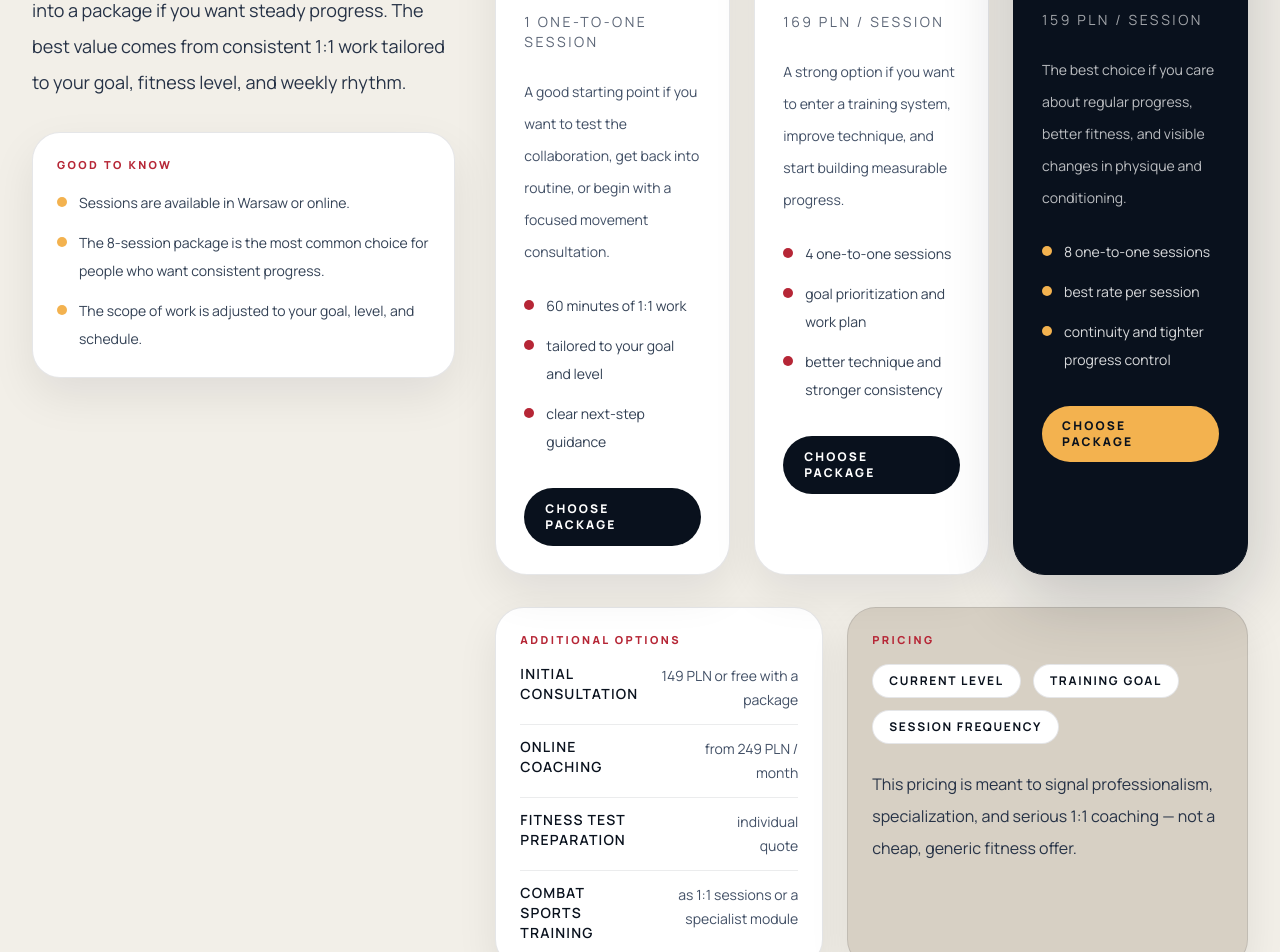
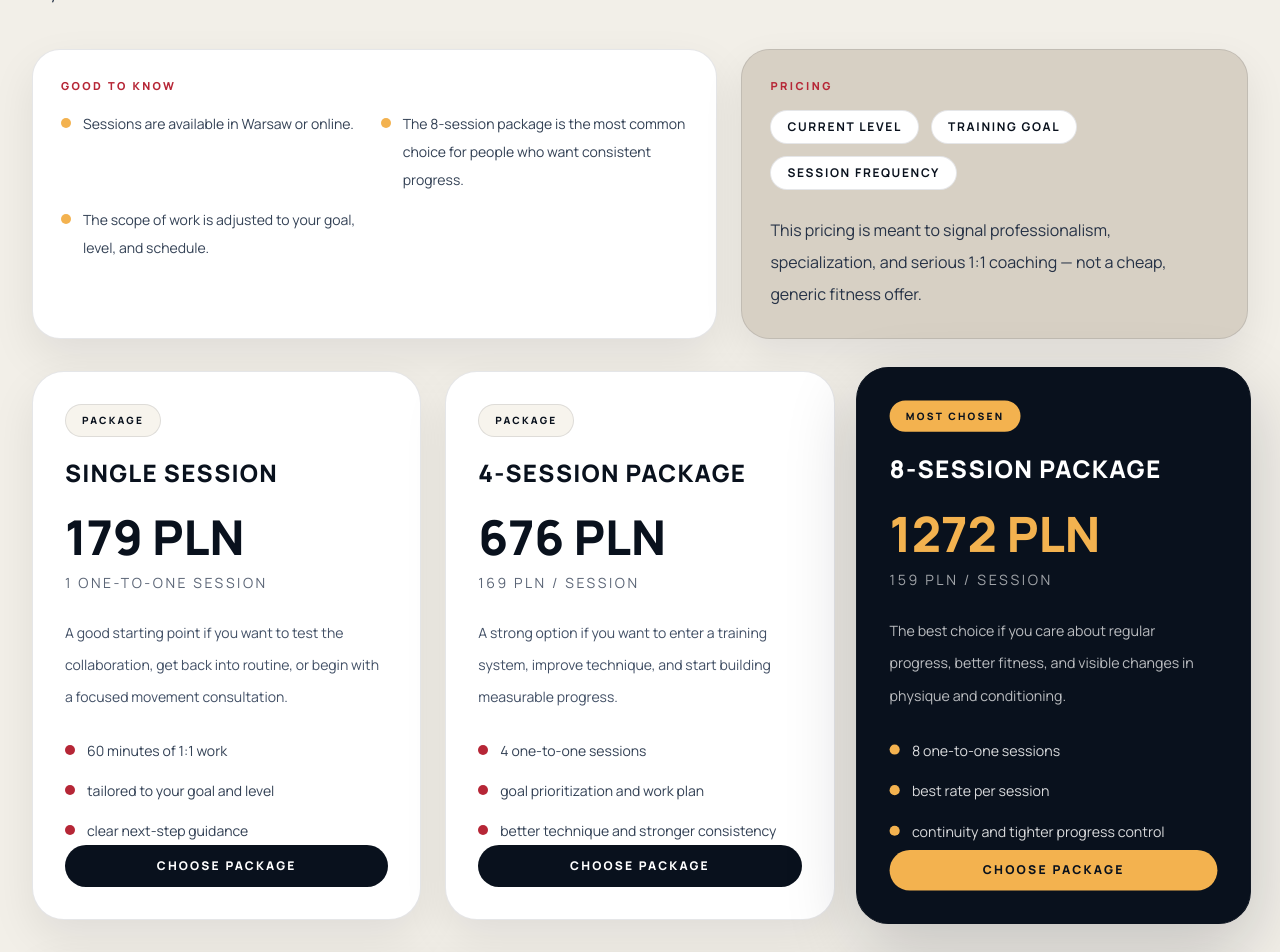
Before and after one commit to zombinator1/ZombiStackPortfolio, a Next.js app: page /demos/personal-trainer/en in a window 1280 px wide. Shown: the part 3740-4692 px from the top of the page. Built offline with nearby package versions, Linux system fonts and the light colour scheme; no server answers.

Commit message:
refactor: widen pricing cards layout

```diff
--- a/src/app/demos/personal-trainer/[lang]/page.tsx
+++ b/src/app/demos/personal-trainer/[lang]/page.tsx
@@ -316,17 +316,18 @@ function PricingSection({ dict }: { dict: Dict }) {
   return (
     <section id="pricing" className="bg-[#f2efe8] py-20 text-[#09111d] sm:py-24">
       <div className="mx-auto max-w-7xl px-4 sm:px-6 lg:px-8">
-        <div className="grid gap-10 lg:grid-cols-[0.72fr_1.28fr] lg:items-start">
-          <div className="lg:sticky lg:top-28">
+        <div className="max-w-4xl">
           <p className="text-[11px] font-extrabold uppercase tracking-[0.24em] text-[#b62636]">{dict.pricing.label}</p>
           <h2 className="mt-4 [font-family:var(--font-display)] text-5xl uppercase leading-[0.92] tracking-[0.04em] sm:text-6xl">
             {dict.pricing.heading}
           </h2>
-            <p className="mt-6 max-w-xl text-lg leading-9 text-[#263246]">{dict.pricing.body}</p>
+          <p className="mt-6 max-w-3xl text-lg leading-9 text-[#263246]">{dict.pricing.body}</p>
+        </div>
 
-            <div className="mt-8 rounded-[1.75rem] border border-[#09111d]/10 bg-white p-6 shadow-[0_18px_45px_rgba(9,17,29,0.08)]">
+        <div className="mt-10 grid gap-6 lg:grid-cols-[1.15fr_0.85fr]">
+          <div className="rounded-[1.75rem] border border-[#09111d]/10 bg-white p-6 shadow-[0_18px_45px_rgba(9,17,29,0.08)] lg:p-7">
             <p className="text-[11px] font-extrabold uppercase tracking-[0.22em] text-[#b62636]">{dict.pricing.notesLabel}</p>
-              <ul className="mt-4 space-y-3">
+            <ul className="mt-4 grid gap-3 md:grid-cols-2">
               {dict.pricing.notes.map((item) => (
                 <li key={item} className="flex items-start gap-3 text-sm leading-7 text-[#334155]">
                   <span className="mt-2 h-2.5 w-2.5 shrink-0 rounded-full bg-[#f3b24f]" />
@@ -335,14 +336,25 @@ function PricingSection({ dict }: { dict: Dict }) {
               ))}
             </ul>
           </div>
+
+          <div className="rounded-[1.8rem] border border-[#09111d]/10 bg-[#d7d0c4] p-6 shadow-[0_16px_40px_rgba(9,17,29,0.08)] lg:p-7">
+            <p className="text-[11px] font-extrabold uppercase tracking-[0.22em] text-[#b62636]">{dict.pricing.label}</p>
+            <div className="mt-4 flex flex-wrap gap-3">
+              {dict.pricing.factors.map((item) => (
+                <span key={item} className="rounded-full border border-[#09111d]/10 bg-white px-4 py-2 text-xs font-bold uppercase tracking-[0.14em] text-[#09111d]">
+                  {item}
+                </span>
+              ))}
+            </div>
+            <p className="mt-6 text-base leading-8 text-[#263246]">{dict.pricing.positioning}</p>
+          </div>
         </div>
 
-          <div>
-            <div className="grid gap-6 xl:grid-cols-3">
+        <div className="mt-8 grid gap-6 lg:grid-cols-3">
           {dict.pricing.plans.map((plan) => (
             <article
               key={plan.name}
-                  className={`relative flex h-full flex-col overflow-hidden rounded-[2rem] border p-7 shadow-[0_18px_45px_rgba(9,17,29,0.08)] transition duration-300 hover:-translate-y-1 ${plan.featured ? 'border-[#09111d] bg-[#09111d] text-white shadow-[0_24px_70px_rgba(9,17,29,0.2)]' : 'border-[#09111d]/10 bg-white text-[#09111d]'}`}
+              className={`relative flex h-full min-h-[33rem] flex-col overflow-hidden rounded-[2rem] border p-8 shadow-[0_18px_45px_rgba(9,17,29,0.08)] transition duration-300 hover:-translate-y-1 ${plan.featured ? 'border-[#09111d] bg-[#09111d] text-white shadow-[0_24px_70px_rgba(9,17,29,0.2)] lg:scale-[1.015]' : 'border-[#09111d]/10 bg-white text-[#09111d]'}`}
             >
               {plan.featured ? (
                 <span className="mb-5 inline-flex w-fit rounded-full bg-[#f3b24f] px-4 py-2 text-[10px] font-extrabold uppercase tracking-[0.22em] text-[#09111d]">
@@ -357,7 +369,7 @@ function PricingSection({ dict }: { dict: Dict }) {
               <h3 className="text-2xl font-extrabold uppercase tracking-[0.05em]">{plan.name}</h3>
               <div className={`mt-6 text-5xl font-black leading-none ${plan.featured ? 'text-[#f3b24f]' : 'text-[#09111d]'}`}>{plan.price}</div>
               <p className={`mt-3 text-sm uppercase tracking-[0.18em] ${plan.featured ? 'text-white/62' : 'text-[#5b6576]'}`}>{plan.details}</p>
-                  <p className={`mt-6 text-sm leading-8 ${plan.featured ? 'text-white/72' : 'text-[#425066]'}`}>{plan.description}</p>
+              <p className={`mt-6 max-w-[28rem] text-sm leading-8 ${plan.featured ? 'text-white/72' : 'text-[#425066]'}`}>{plan.description}</p>
 
               <ul className="mt-6 space-y-3">
                 {plan.points.map((point) => (
@@ -370,7 +382,7 @@ function PricingSection({ dict }: { dict: Dict }) {
 
               <a
                 href="#kontakt"
-                    className={`mt-8 inline-flex items-center justify-center rounded-full px-5 py-3 text-xs font-extrabold uppercase tracking-[0.18em] transition hover:-translate-y-0.5 ${plan.featured ? 'bg-[#f3b24f] text-[#09111d] hover:bg-[#ffbf5f]' : 'border border-[#09111d]/12 bg-[#09111d] text-white hover:bg-[#122038]'}`}
+                className={`mt-auto inline-flex items-center justify-center rounded-full px-5 py-3 text-xs font-extrabold uppercase tracking-[0.18em] transition hover:-translate-y-0.5 ${plan.featured ? 'bg-[#f3b24f] text-[#09111d] hover:bg-[#ffbf5f]' : 'border border-[#09111d]/12 bg-[#09111d] text-white hover:bg-[#122038]'}`}
               >
                 {dict.pricing.cta}
               </a>
@@ -378,31 +390,15 @@ function PricingSection({ dict }: { dict: Dict }) {
           ))}
         </div>
 
-            <div className="mt-8 grid gap-6 lg:grid-cols-[0.9fr_1.1fr]">
-              <div className="rounded-[1.8rem] border border-[#09111d]/10 bg-white p-6 shadow-[0_16px_40px_rgba(9,17,29,0.08)]">
+        <div className="mt-8 rounded-[1.8rem] border border-[#09111d]/10 bg-white p-6 shadow-[0_16px_40px_rgba(9,17,29,0.08)] lg:p-7">
           <p className="text-[11px] font-extrabold uppercase tracking-[0.22em] text-[#b62636]">{dict.pricing.extrasLabel}</p>
-                <div className="mt-4 grid gap-3">
+          <div className="mt-4 grid gap-3 md:grid-cols-2 xl:grid-cols-3">
             {dict.pricing.extras.map((item) => (
-                    <div key={item.label} className="flex items-start justify-between gap-4 border-t border-[#09111d]/8 pt-3 first:border-t-0 first:pt-0">
+              <div key={item.label} className="flex items-start justify-between gap-4 rounded-[1.2rem] border border-[#09111d]/8 bg-[#fbfaf7] px-4 py-4">
                 <span className="text-sm font-semibold uppercase tracking-[0.08em] text-[#09111d]">{item.label}</span>
                 <span className="max-w-[14rem] text-right text-sm leading-6 text-[#425066]">{item.value}</span>
               </div>
             ))}
-                </div>
-              </div>
-
-              <div className="rounded-[1.8rem] border border-[#09111d]/10 bg-[#d7d0c4] p-6 shadow-[0_16px_40px_rgba(9,17,29,0.08)]">
-                <p className="text-[11px] font-extrabold uppercase tracking-[0.22em] text-[#b62636]">{dict.pricing.label}</p>
-                <div className="mt-4 flex flex-wrap gap-3">
-                  {dict.pricing.factors.map((item) => (
-                    <span key={item} className="rounded-full border border-[#09111d]/10 bg-white px-4 py-2 text-xs font-bold uppercase tracking-[0.14em] text-[#09111d]">
-                      {item}
-                    </span>
-                  ))}
-                </div>
-                <p className="mt-6 text-base leading-8 text-[#263246]">{dict.pricing.positioning}</p>
-              </div>
-            </div>
           </div>
         </div>
       </div>
```
Lines whose indentation alone changed are shown as unchanged.
